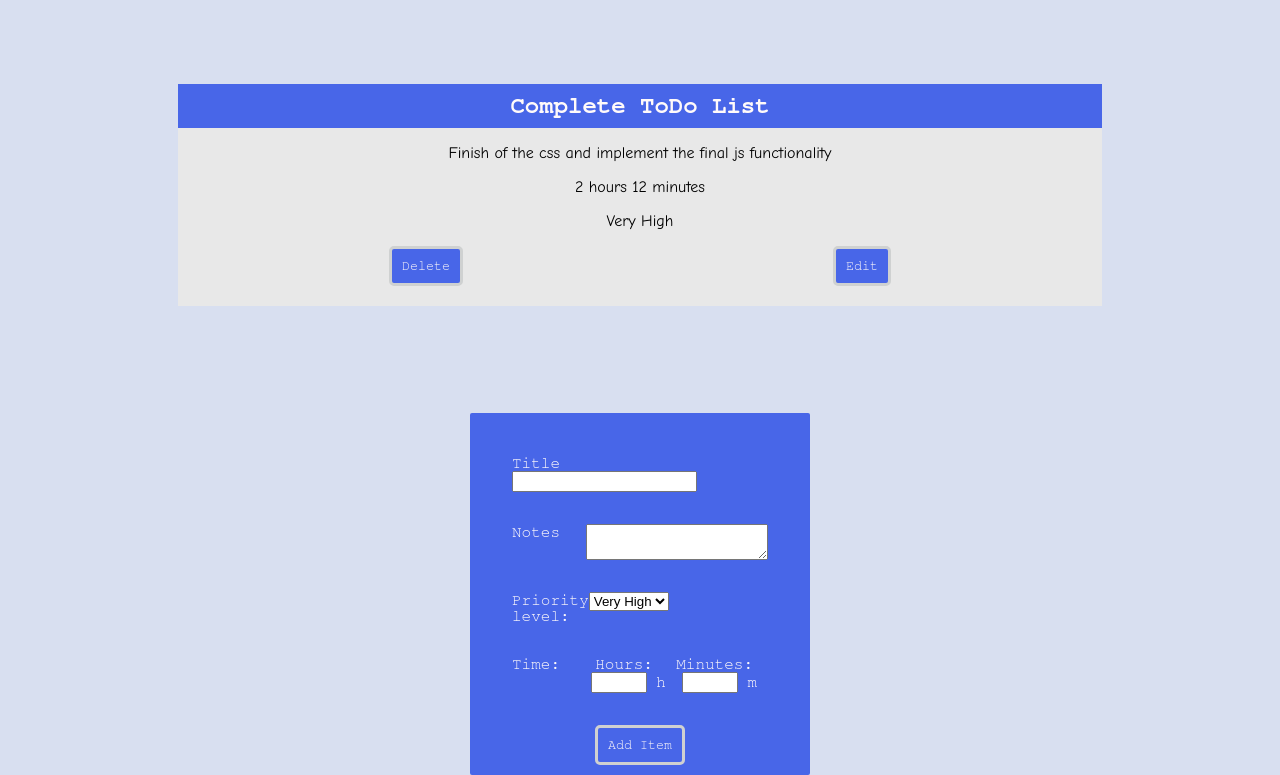
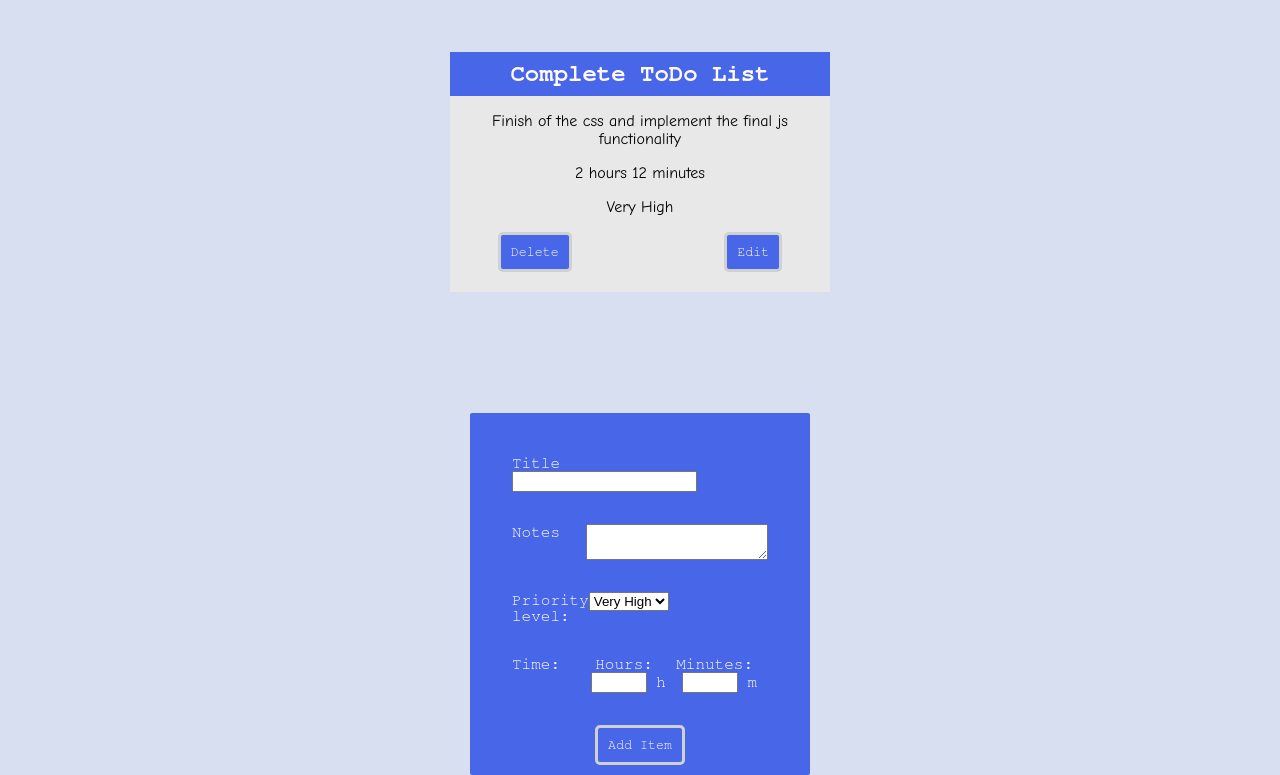
Before and after one commit to asazycat/javascriptApps, a website built with Vite: page src/apps/todo-list/index.html in a window 1280 px wide. Shown: the part 58-833 px from the top of the page. Built offline with nearby package versions, Linux system fonts and the light colour scheme.

Commit message:
css for list

```diff
--- a/src/apps/todo-list/style.css
+++ b/src/apps/todo-list/style.css
@@ -110,7 +110,7 @@ li h1 {
 ul {
     overflow: scroll;
     height: 20em;
-
+   scrollbar-width:none;
    margin:0;
    padding:0;
    width: 85%;
@@ -154,3 +154,9 @@ body {
 .editButton:hover {
       color:#FAB65C;
 }
+
+@media screen and (min-width: 700px) {
+   ul {
+    width:35%;
+
+}
--- a/src/apps/todo-list/todo-list.js
+++ b/src/apps/todo-list/todo-list.js
@@ -45,6 +45,7 @@
         listItem = document.createElement('li')
         title = document.createElement('h1')
         notes = document.createElement('p')
+        priority = document.createElement('p')
         time = document.createElement('p')
         deleteButton = document.createElement('button')
         editButton = document.createElement('button')
```
